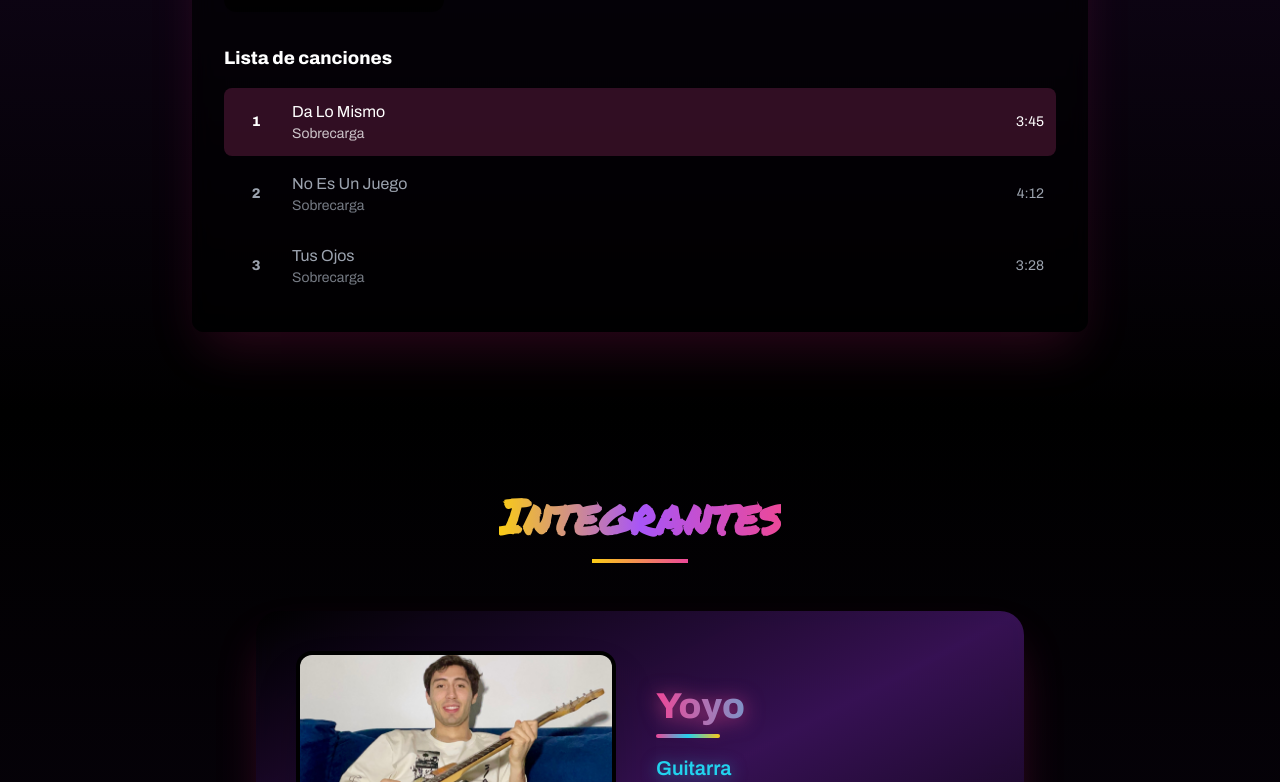
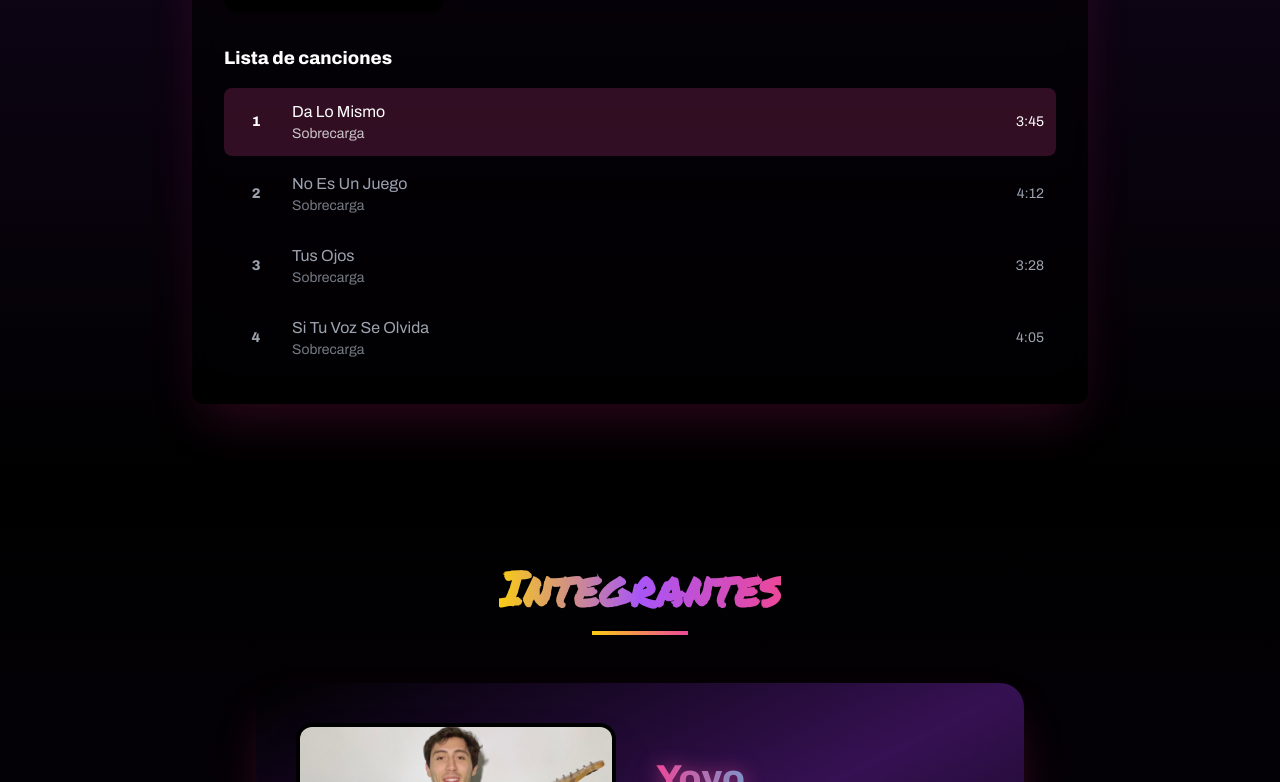
Before and after one commit to Pablobw/SobreCarga, a React (Vite) app: page / in a window 1280 px wide. Shown: the part 2018-2800 px from the top of the page. Built offline with nearby package versions, Linux system fonts and the light colour scheme; grey boxes are pictures that could not be loaded.

Commit message:
Agregar nueva canción "Si Tu Voz Se Olvida" al componente Music, incluyendo su audio y logo, ampliando la lista de reproducción disponible para los usuarios.

```diff
--- a/src/components/Music.tsx
+++ b/src/components/Music.tsx
@@ -6,7 +6,8 @@ import { RiSoundcloudLine } from "react-icons/ri";
 const songList = [
   { id: 1, title: "Da Lo Mismo", duration: "3:45", logo: "/images/DaLoMismo.png", audio: "/audios/da-lo-mismo.mp3" },
   { id: 2, title: "No Es Un Juego", duration: "4:12", logo: "/images/NoEsUnJuego.png", audio: "/audios/no-es-un-juego.mp3" },
-  { id: 3, title: "Tus Ojos", duration: "3:28", logo: "/images/TusOjos.png", audio: "/audios/tus-ojos.mp3" }
+  { id: 3, title: "Tus Ojos", duration: "3:28", logo: "/images/TusOjos.png", audio: "/audios/tus-ojos.mp3" },
+  { id: 4, title: "Si Tu Voz Se Olvida", duration: "4:05", logo: "/images/DaLoMismo2.png", audio: "/audios/si-tu-voz-se-olvida.mp3" }
 ];
 
 const Music = () => {
```
Also changed, not shown: 1 other file (tests, documents, lock files or other folders).
